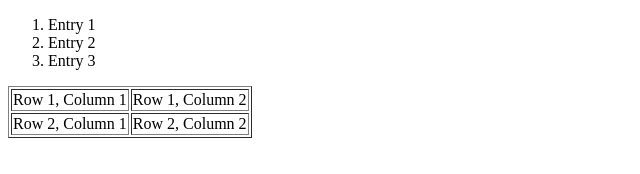
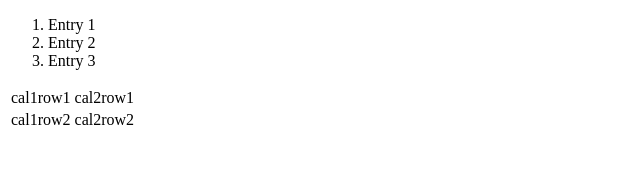
Before and after one commit to qwertrty/index, a plain HTML site: page index.html in a window 1280 px wide. Shown: the whole page, without its empty margins (0-640 px from the left). Drawn offline with Linux system fonts and the light colour scheme.

Commit message:
Update index.html
hgjfdk

```diff
--- a/index.html
+++ b/index.html
@@ -11,15 +11,15 @@
     <li>Entry 3</li>
 </ol>
 
-<table border = "1">
+<table >
          <tr>
-            <td>Row 1, Column 1</td>
-            <td>Row 1, Column 2</td>
+            <td>cal1row1</td>
+            <td>cal2row1</td>
          </tr>
 
          <tr>
-            <td>Row 2, Column 1</td>
-            <td>Row 2, Column 2</td>
+            <td>cal1row2</td>
+            <td>cal2row2</td>
          </tr>
       </table>
 </body>
```
